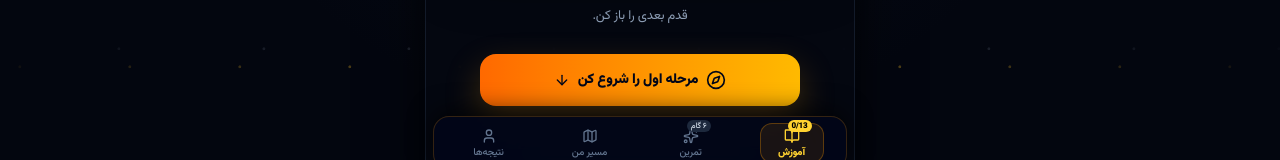
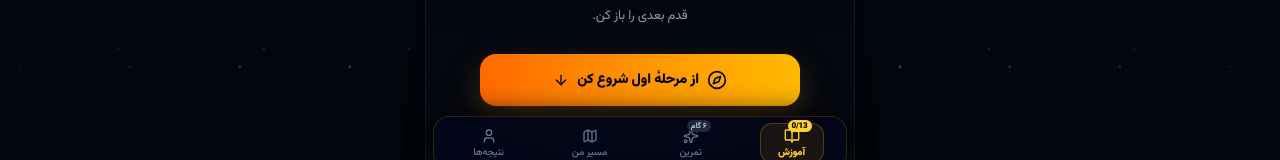
Before and after one commit to amirzaee1/hadaf, a React (Vite) app: page / in a window 1280 px wide. Shown: the part 624-784 px from the top of the page. Built offline with nearby package versions, Linux system fonts and the light colour scheme; a web font is replaced by a local one.

Commit message:
رفع بازشدن مستقیم روی مرحله ذخیره‌شده: PrologueHero.tsx

```diff
--- a/src/components/PrologueHero.tsx
+++ b/src/components/PrologueHero.tsx
@@ -4,9 +4,13 @@ import { ArrowDown, Compass, Sparkles } from 'lucide-react';
 import { CinematicReveal } from './CinematicReveal';
 import { getEditorialImageSrc } from './FlatStoryIllustration';
 
-interface PrologueHeroProps { onStartJourney: () => void; }
+interface PrologueHeroProps {
+  onStartJourney: () => void;
+  resumeChapter?: number;
+  onResumeJourney?: () => void;
+}
 
-export const PrologueHero: React.FC<PrologueHeroProps> = ({ onStartJourney }) => (
+export const PrologueHero: React.FC<PrologueHeroProps> = ({ onStartJourney, resumeChapter, onResumeJourney }) => (
   <section className="relative z-10 flex min-h-[78vh] flex-col items-center justify-center px-3 py-10 text-center">
     <motion.div initial={{ opacity: 0, y: -10 }} animate={{ opacity: 1, y: 0 }} className="mb-4 inline-flex items-center gap-2 rounded-full border border-amber-500/25 bg-amber-500/10 px-3 py-1.5 text-[11px] font-bold text-amber-300">
       <Sparkles className="h-3.5 w-3.5" />
@@ -34,8 +38,14 @@ export const PrologueHero: React.FC<PrologueHeroProps> = ({ onStartJourney }) =>
     </p>
     <button onClick={onStartJourney} className="mt-6 flex min-h-13 w-full max-w-[320px] items-center justify-center gap-2 rounded-2xl bg-gradient-to-l from-amber-400 to-orange-500 px-5 py-3.5 text-sm font-black text-slate-950 shadow-[0_15px_35px_rgba(245,158,11,.26)] active:scale-[.98]">
       <Compass className="h-5 w-5" />
-      <span>مرحله اول را شروع کن</span>
+      <span>از مرحلهٔ اول شروع کن</span>
       <ArrowDown className="h-4 w-4" />
     </button>
+    {resumeChapter && onResumeJourney && (
+      <button onClick={onResumeJourney} className="mt-2.5 flex min-h-11 w-full max-w-[320px] items-center justify-center gap-2 rounded-2xl border border-amber-500/25 bg-amber-500/[.07] px-4 text-xs font-bold text-amber-200">
+        <span>ادامه از مرحلهٔ {resumeChapter}</span>
+        <ArrowDown className="h-3.5 w-3.5" />
+      </button>
+    )}
   </section>
 );
```
